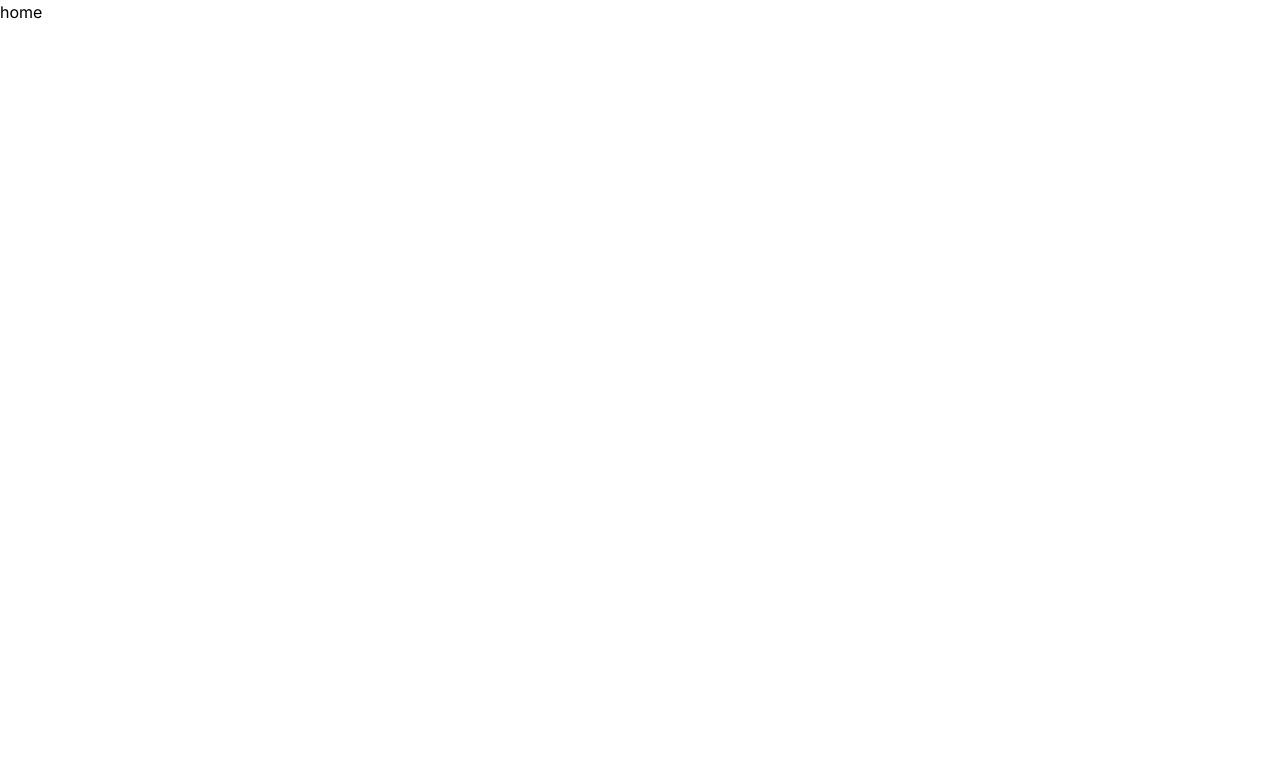
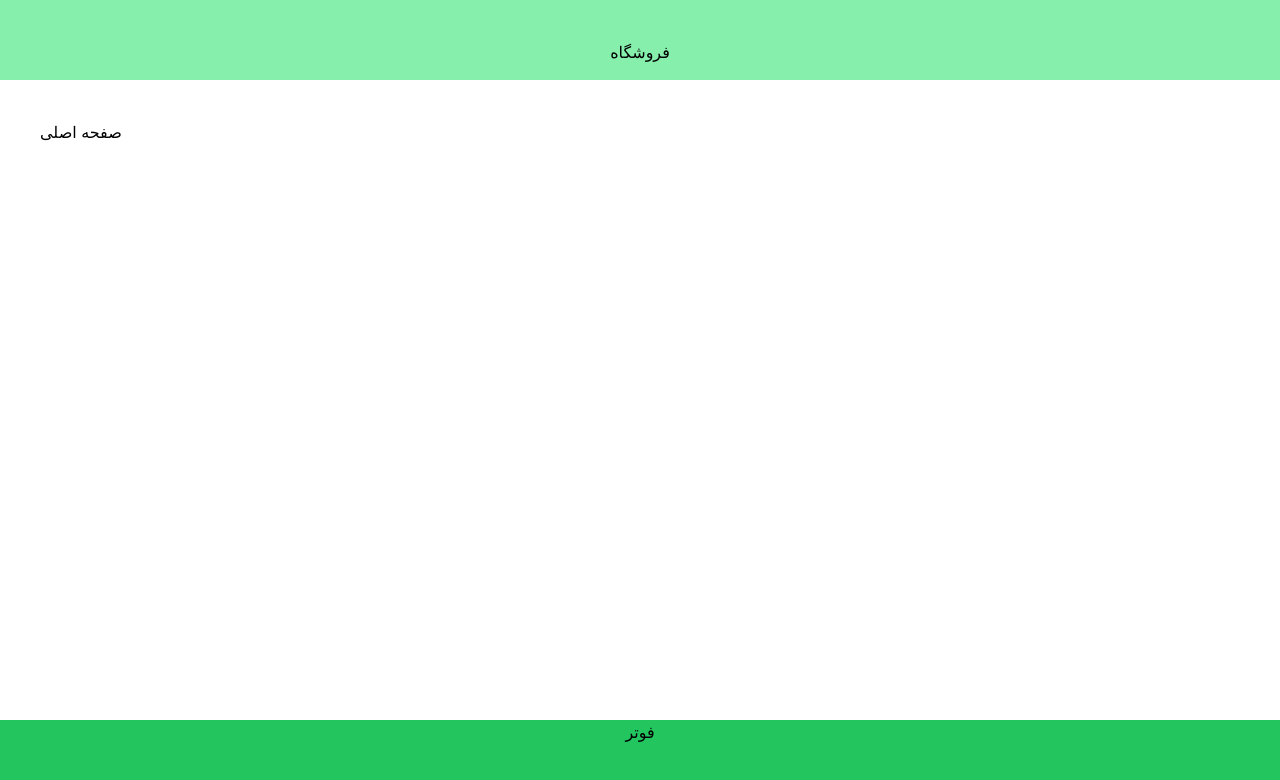
Before and after one commit to somayeshafiei/GolOnline, a Next.js app in the folder my-app/: page / in a window 1280 px wide. Shown: the top 780 px of the page. Built offline with nearby package versions, Linux system fonts and the light colour scheme.

Commit message:
wrap main page in layout

```diff
--- a/my-app/src/app/page.tsx
+++ b/my-app/src/app/page.tsx
@@ -1,6 +1,11 @@
-
 export default function Home() {
   return (
-   <h1>home</h1>
-  )
+    <div className="flex flex-col h-full">
+      <header className="h-14 p-10 bg-green-300 text-center">فروشگاه</header>
+      <main className="flex-1 h-full p-10">
+        <h1>صفحه اصلی</h1>
+      </main>
+      <footer className="bg-green-500 h-20 text-center">فوتر</footer>
+    </div>
+  );
 }
```
